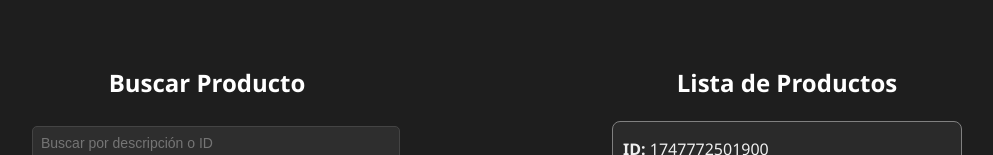
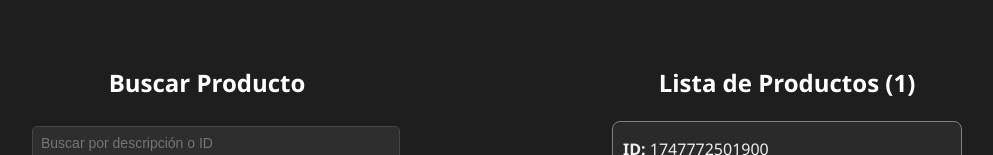
Before and after one commit to CarlosFigueroa497/pv_tp4_grupo14, a React (Vite) app: page / in a window 1280 px wide. Both pictures are taken after typing "Sample", "5", "5", "5" into the empty fields and a click on the button "Agregar". Shown: the part 164-319 px from the top of the page, without its empty margins (228-1221 px from the left). Built offline with nearby package versions, Linux system fonts and the light colour scheme.

Commit message:
agregue un contador de producto, para saber cuantos productos se agregaron

```diff
--- a/src/components/ProductList.jsx
+++ b/src/components/ProductList.jsx
@@ -1,4 +1,5 @@
 import ProductItem from './ProductItem';
+
 function ProductList({ productos, onEliminar, onEditar }) {
   if (productos.length === 0) {
     return <p>No hay productos para mostrar.</p>;
@@ -6,7 +7,7 @@ function ProductList({ productos, onEliminar, onEditar }) {
 
   return (
     <div>
-      <h2>Lista de Productos</h2>
+      <h2>Lista de Productos ({productos.length})</h2>
       {productos.map((prod) => (
         <ProductItem
           key={prod.id}
```
